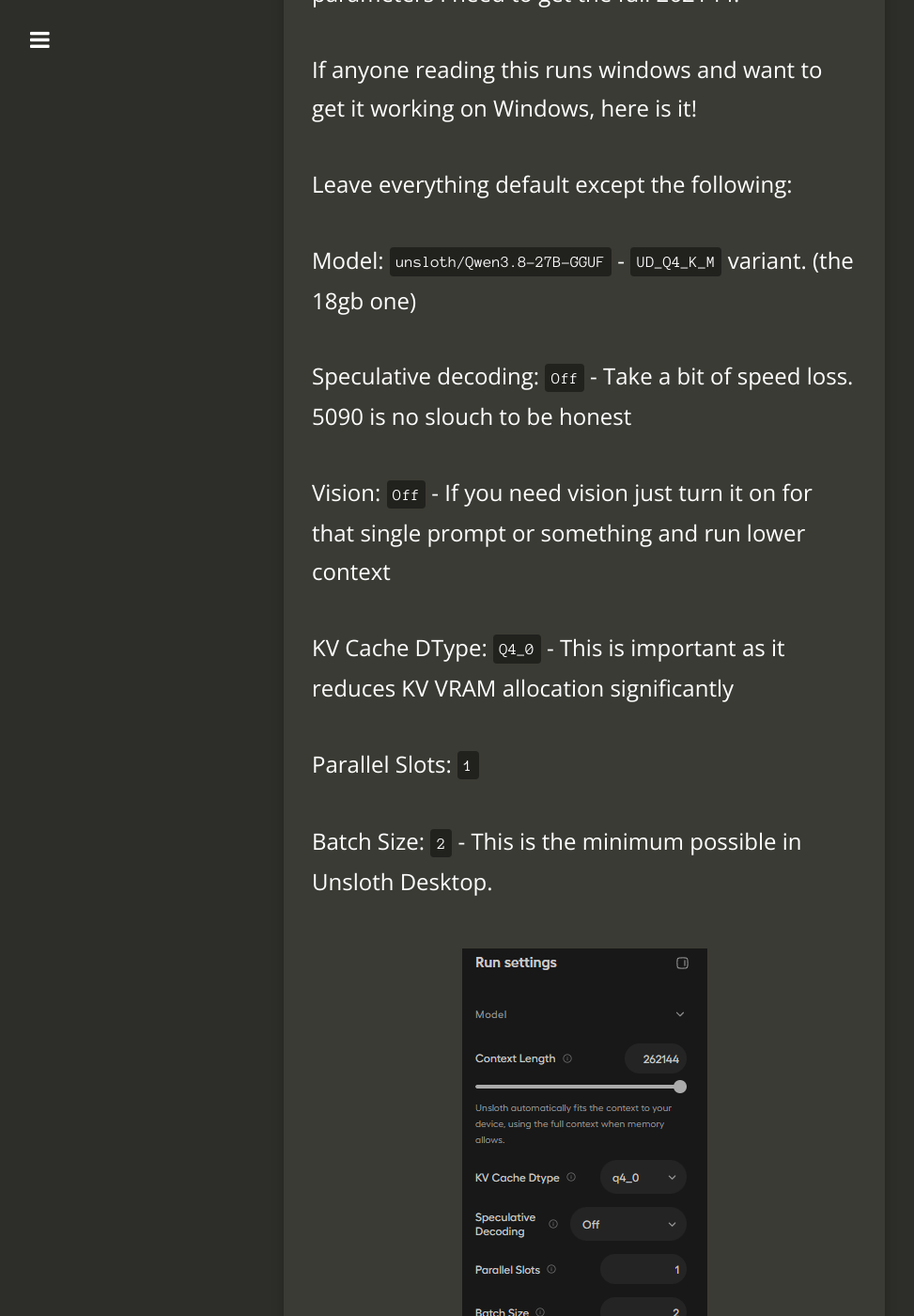
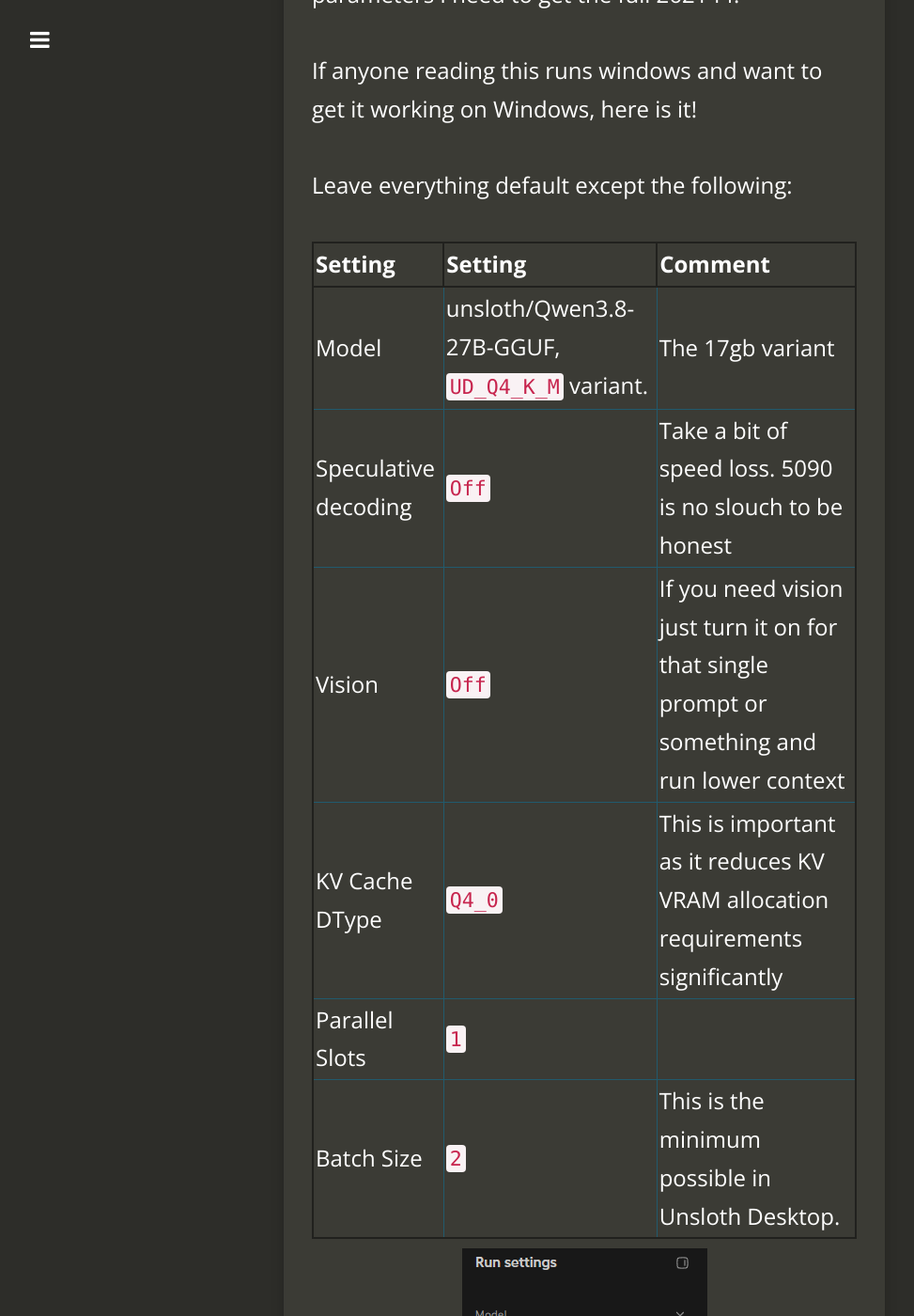
Before and after one commit to Dreamscent/Dreamscent.github.io, a Jekyll site: the page built from _posts/2026-08-21-Local-Qwen3.8-27b-on-RTX5090.md, in a window 1280 px wide and 1400 px high, scrolled down 10699 px. Shown: the whole window at 94% size, without its empty margins (18-991 px from the left). Built offline with Jekyll 4.4.1, drawn with Linux system fonts in a browser that asks for light colours; nearby versions of some CDN libraries; some of the changed text lies outside the part shown.

Commit message:
More fix
Lol

```diff
--- a/_posts/2026-08-21-Local-Qwen3.8-27b-on-RTX5090.md
+++ b/_posts/2026-08-21-Local-Qwen3.8-27b-on-RTX5090.md
@@ -117,7 +117,7 @@
 
 **Model Quantization**
 
-Models are not particularly small. So models get quantized. A Q4 model is about half the size of a Q8. A Q6 would be somewhere in between. But this is just a broad generalization. I won't go into `Q` vs `FP` vs `IQ` or `NVFP4`, let's just focus on the number suffix.
+Models are not particularly small. So models get quantized. A Q4 model is about half the size of a Q8. A Q6 would be somewhere in between. But this is just a broad generalization. I won't go into `Q` vs `FP` vs `IQ` or `NVFP4`, let's just focus on the number suffix. 4-bit, 6-bit, 8-bit. You get the idea.
 
 
 
@@ -125,11 +125,7 @@
 
 
 
-The original Qwen3.8-27b model released is 56gb in size. It's not going to fit in our little gaming graphics cards.
-
-
-
-Unsloth is one of the more reputable sources of quantized models in this. On [their huggingface][9] you can see a ton of quants available.
+The original Qwen3.8-27b model released is 56gb in size. It's not going to fit in our little gaming graphics cards, so we absolutely will need a quantized model. Unsloth is one of the more reputable sources of quantized models in this. On [their huggingface][9] you can see a ton of quants available.
 
 
 
@@ -213,19 +209,16 @@
 
 Leave everything default except the following:
 
+| Setting              | Setting                                        | Comment                                                      |
+| -------------------- | ---------------------------------------------- | ------------------------------------------------------------ |
+| Model                | unsloth/Qwen3.8-27B-GGUF, `UD_Q4_K_M` variant. | The 17gb variant                                             |
+| Speculative decoding | `Off`                                          | Take a bit of speed loss. 5090 is no slouch to be honest     |
+| Vision               | `Off`                                          | If you need vision just turn it on for that single prompt or something and run lower context |
+| KV Cache DType       | `Q4_0`                                         | This is important as it reduces KV VRAM allocation requirements significantly |
+| Parallel Slots       | `1`                                            |                                                              |
+| Batch Size           | `2`                                            | This is the minimum possible in Unsloth Desktop.             |
 
 
-Model: `unsloth/Qwen3.8-27B-GGUF` - `UD_Q4_K_M` variant. (the 18gb one)
-
-Speculative decoding: `Off` - Take a bit of speed loss. 5090 is no slouch to be honest
-
-Vision: `Off` - If you need vision just turn it on for that single prompt or something and run lower context
-
-KV Cache DType: `Q4_0` - This is important as it reduces KV VRAM allocation significantly
-
-Parallel Slots: `1`
-
-Batch Size: `2` - This is the minimum possible in Unsloth Desktop.
 
 
 
```
